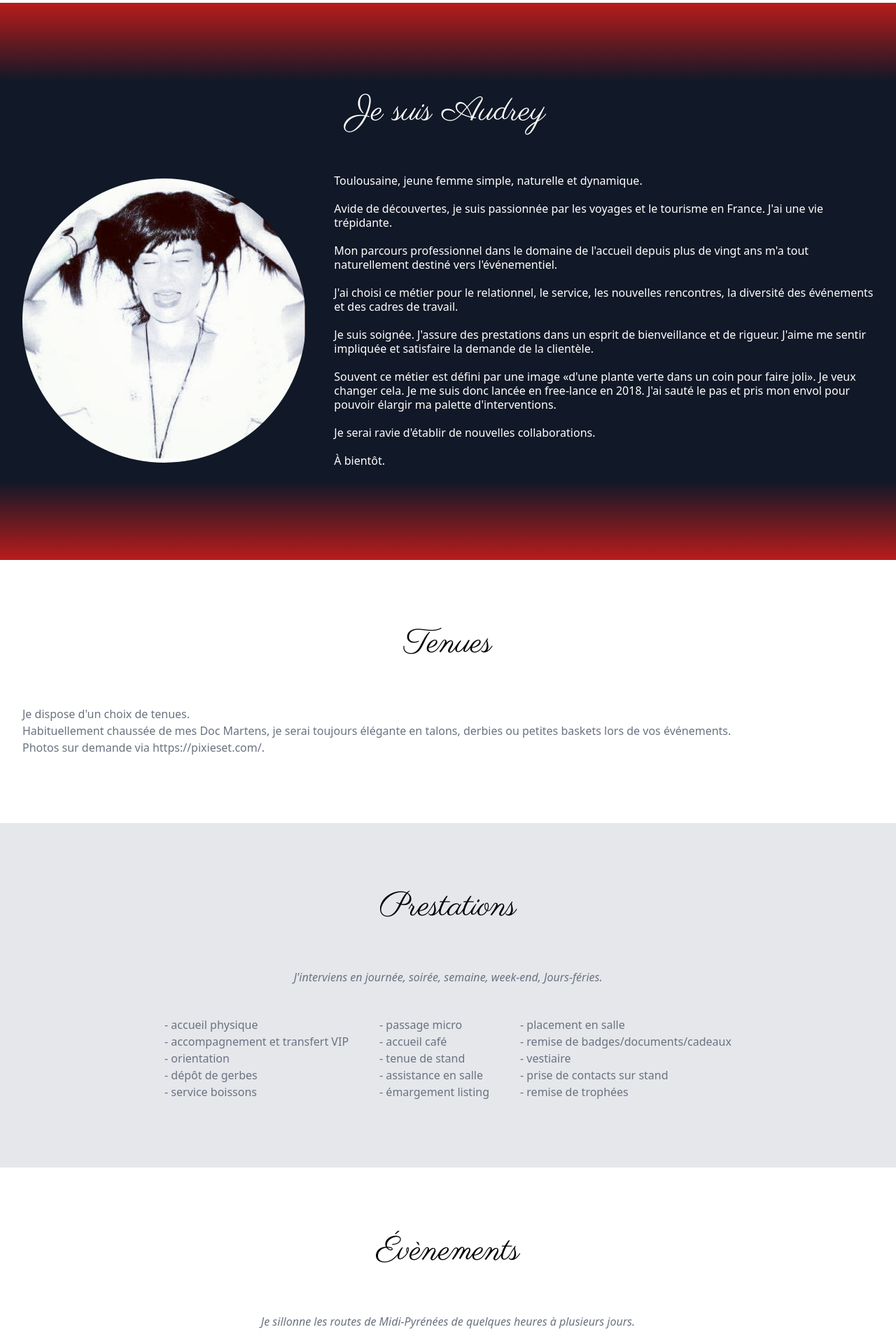
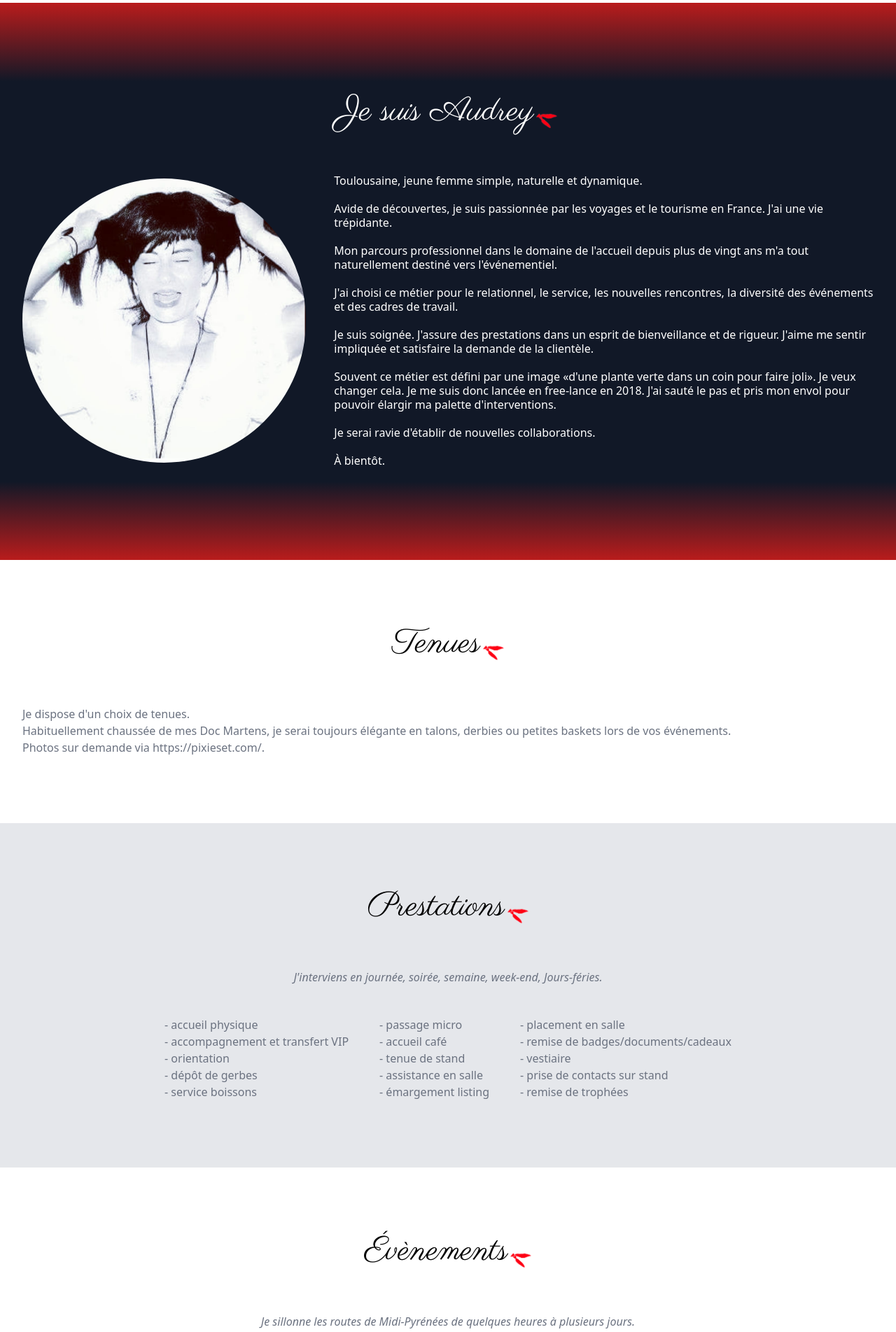
Before and after one commit to laurentDellaNegra/audrey-hotesse-evenementiel.com, a website built with webpack: page src/index.html in a window 1280 px wide. Shown: the part 860-2763 px from the top of the page at 70% size. Built offline with nearby package versions, Linux system fonts and the light colour scheme.

Commit message:
Add foulard

```diff
--- a/src/css/styles.css
+++ b/src/css/styles.css
@@ -4,7 +4,7 @@
 
 @layer components {
   .section-title {
-    @apply font-display text-5xl text-center mb-16;
+    @apply font-display text-5xl text-center mb-16 flex justify-center space-x-1;
   }
 
   .section-content {
--- a/src/partials/contact.html
+++ b/src/partials/contact.html
@@ -1,5 +1,17 @@
-<section id="section-contact" class="bg-gray-900">
-  <div class="container mx-auto px-8 py-24">
-    <h2 class="section-title text-white">Contact</h2>
+<section id="section-contact">
+  <div class="bg-gradient-to-b from-red-700 to-gray-900 h-28"></div>
+  <div class="bg-gray-900">
+    <div class="container mx-auto px-8 py-24">
+      <h2 class="section-title">
+        <span class="text-white">Contact</span>
+        <img
+          class="self-end"
+          src="../images/foulard.png"
+          alt="foulard"
+          width="30"
+          height="22"
+        />
+      </h2>
+    </div>
   </div>
 </section>
--- a/src/partials/events.html
+++ b/src/partials/events.html
@@ -1,5 +1,14 @@
 <section id="section-events" class="container mx-auto px-8 py-24">
-  <h2 class="section-title">Évènements</h2>
+  <h2 class="section-title">
+    <span>Évènements</span>
+    <img
+      class="self-end"
+      src="../images/foulard.png"
+      alt="foulard"
+      width="30"
+      height="22"
+    />
+  </h2>
   <div class="section-content">
     <p class="italic text-center">
       Je sillonne les routes de Midi-Pyrénées de quelques heures à plusieurs
--- a/src/partials/header.html
+++ b/src/partials/header.html
@@ -1,4 +1,4 @@
-<div class="h-20 bg-white fixed z-10 w-screen">
+<div class="bg-white fixed z-10 w-screen">
   <div class="container mx-auto flex justify-between items-center px-8 py-2">
     <div class="text-gray-600 text-base uppercase tracking-widest">
       Audrey Pons
@@ -20,7 +20,11 @@
         >Contact</a
       >
     </div>
-    <div id="openNav" class="lg:hidden h-6 w-6">
+    <div
+      id="openNav"
+      class="lg:hidden cursor-pointer p-4 hover:bg-black hover:text-white"
+    >
+      <div class="h-6 w-6">
         <svg
           xmlns="http://www.w3.org/2000/svg"
           fill="none"
@@ -34,6 +38,7 @@
             d="M4 6h16M4 12h16M4 18h16"
           />
         </svg>
+      </div>
     </div>
   </div>
 </div>
--- a/src/partials/outfits.html
+++ b/src/partials/outfits.html
@@ -1,6 +1,15 @@
 <section id="section-outfits">
   <div class="container mx-auto px-8 py-24">
-    <h2 class="section-title">Tenues</h2>
+    <h2 class="section-title">
+      <span>Tenues</span>
+      <img
+        class="self-end"
+        src="../images/foulard.png"
+        alt="foulard"
+        width="30"
+        height="22"
+      />
+    </h2>
     <div class="section-content">
       <p>Je dispose d'un choix de tenues.</p>
       <p>
--- a/src/partials/services.html
+++ b/src/partials/services.html
@@ -1,7 +1,16 @@
 <section id="section-services">
   <div class="bg-gray-200">
     <div class="container mx-auto px-8 py-24">
-      <h2 class="section-title">Prestations</h2>
+      <h2 class="section-title">
+        <span>Prestations</span>
+        <img
+          class="self-end"
+          src="../images/foulard.png"
+          alt="foulard"
+          width="30"
+          height="22"
+        />
+      </h2>
       <div class="section-content">
         <p class="italic text-center">
           J'interviens en journée, soirée, semaine, week-end, Jours-féries.
--- a/src/partials/who.html
+++ b/src/partials/who.html
@@ -2,7 +2,16 @@
   <div class="bg-gradient-to-b from-red-700 to-gray-900 h-28"></div>
   <div class="bg-gray-900">
     <div class="container mx-auto px-8 py-5">
-      <h2 class="section-title text-white">Je suis Audrey</h2>
+      <h2 class="section-title">
+        <span class="text-white">Je suis Audrey</span>
+        <img
+          class="self-end"
+          src="../images/foulard.png"
+          alt="foulard"
+          width="30"
+          height="22"
+        />
+      </h2>
       <div
         class="flex flex-col md:flex-row items-center space-y-12 md:space-y-0 md:space-x-10"
       >
```
Also changed, not shown: src/images/foulard.png (added). Lines whose indentation alone changed are shown as unchanged.
